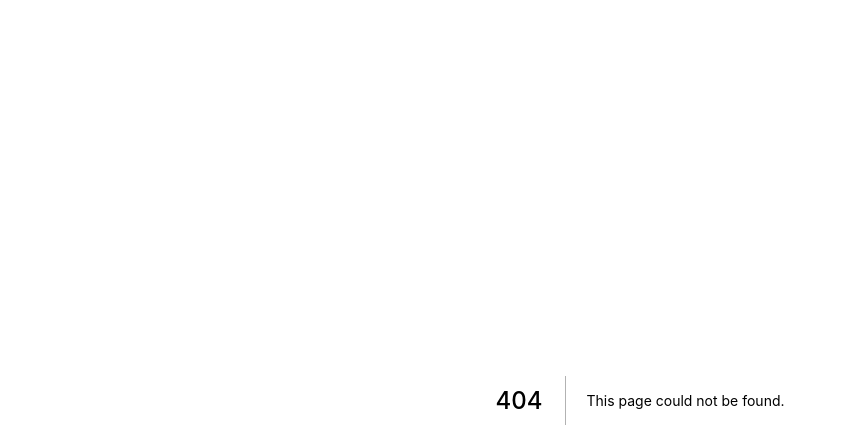
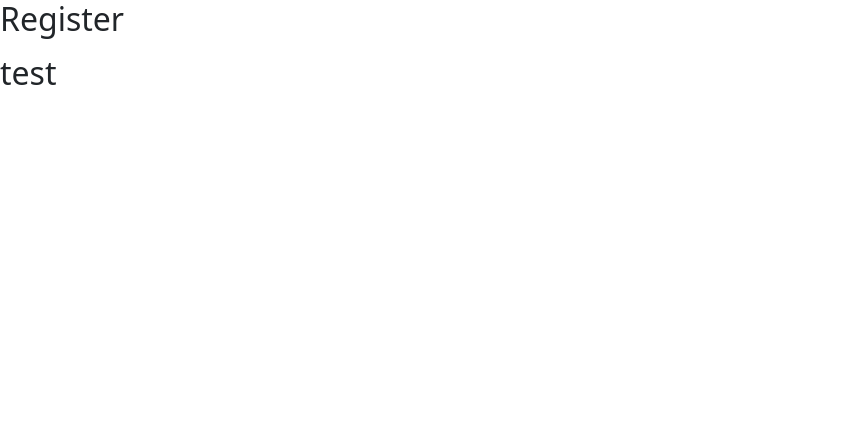
Before and after one commit to wachid29/learn-next, a Next.js app: page /register in a window 1280 px wide. Before the commit this address had no page. Shown: the top 448 px of the page, without its empty margins (0-847 px from the left). Built offline with nearby package versions, Linux system fonts and the light colour scheme.

Commit message:
instalation next

```diff
--- a/package.json
+++ b/package.json
@@ -9,6 +9,7 @@
     "lint": "next lint"
   },
   "dependencies": {
+    "bootstrap": "^5.2.0",
     "next": "12.2.3",
     "react": "18.2.0",
     "react-dom": "18.2.0"
--- /dev/null
+++ b/pages/register.js
@@ -0,0 +1,16 @@
+import React from "react";
+
+function Register() {
+  return (
+    <>
+      <div className="mb-3">
+        <h2>Register</h2>
+      </div>
+      <div>
+        <h2>test</h2>
+      </div>
+    </>
+  );
+}
+
+export default Register;
```
Also changed, not shown: pages/_app.js (+4 -3 lines), 1 other file (tests, documents, lock files or other folders).
